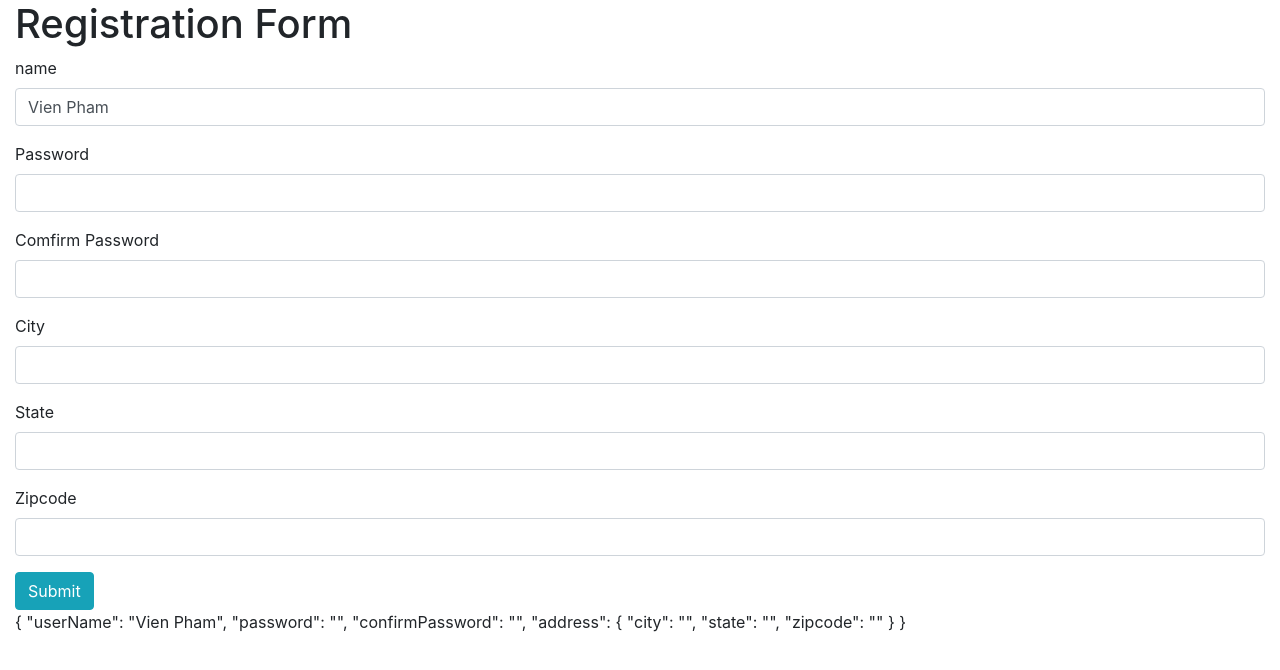
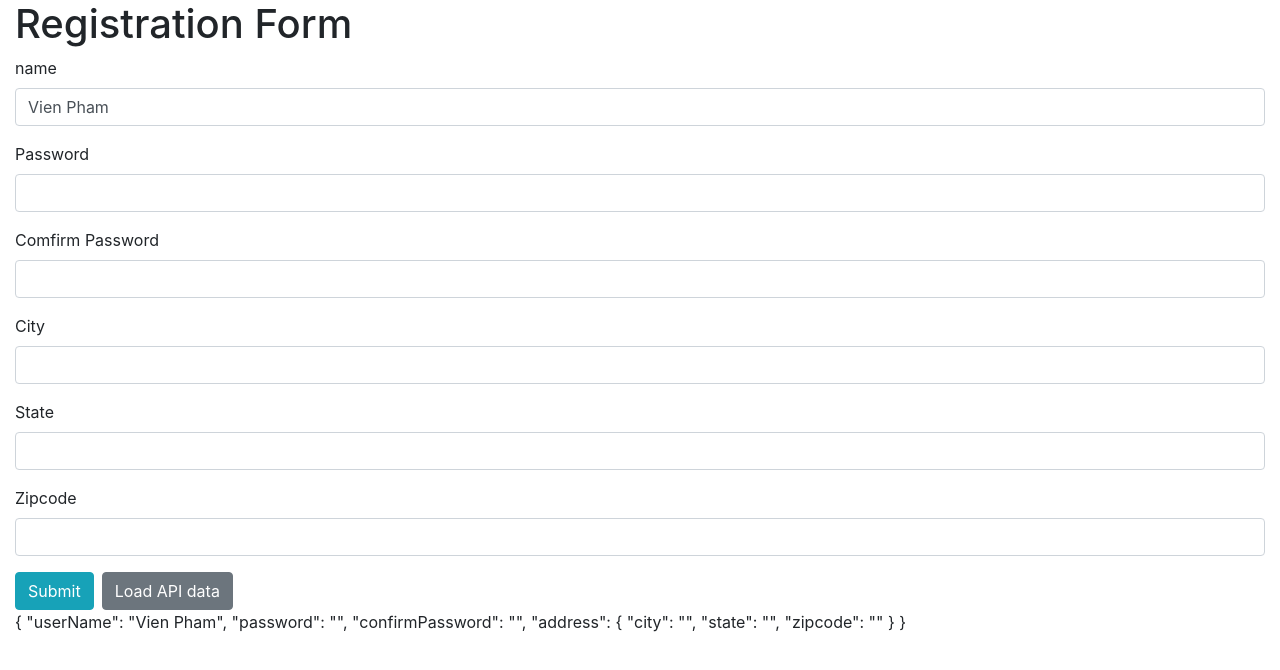
Before and after one commit to vienpham2019/learn_angular, an Angular app in the folder reactive-form/: page / in a window 1280 px wide. Shown: the top 670 px of the page. Built offline with nearby package versions, Linux system fonts and the light colour scheme.

Commit message:
add set value in form

```diff
--- a/reactive-form/src/app/app.component.html
+++ b/reactive-form/src/app/app.component.html
@@ -36,6 +36,7 @@
     </div>
 
     <button class="btn btn-info" type="submit">Submit</button>
+    <button (click) = "loadApiData()" class="btn btn-secondary ml-2" type="button">Load API data</button>
   </form>
   {{registrationForm.value | json}}
 </div>
--- a/reactive-form/src/app/app.component.ts
+++ b/reactive-form/src/app/app.component.ts
@@ -18,4 +18,17 @@
     })
   })
 
+  loadApiData(){
+    this.registrationForm.setValue({
+      userName: 'Bruce',
+      password: 'test',
+      confirmPassword: 'test',
+      address: {
+        city: 'City',
+        state: 'State',
+        zipcode: '123456'
+      }
+    })
+  }
+
 }
```
